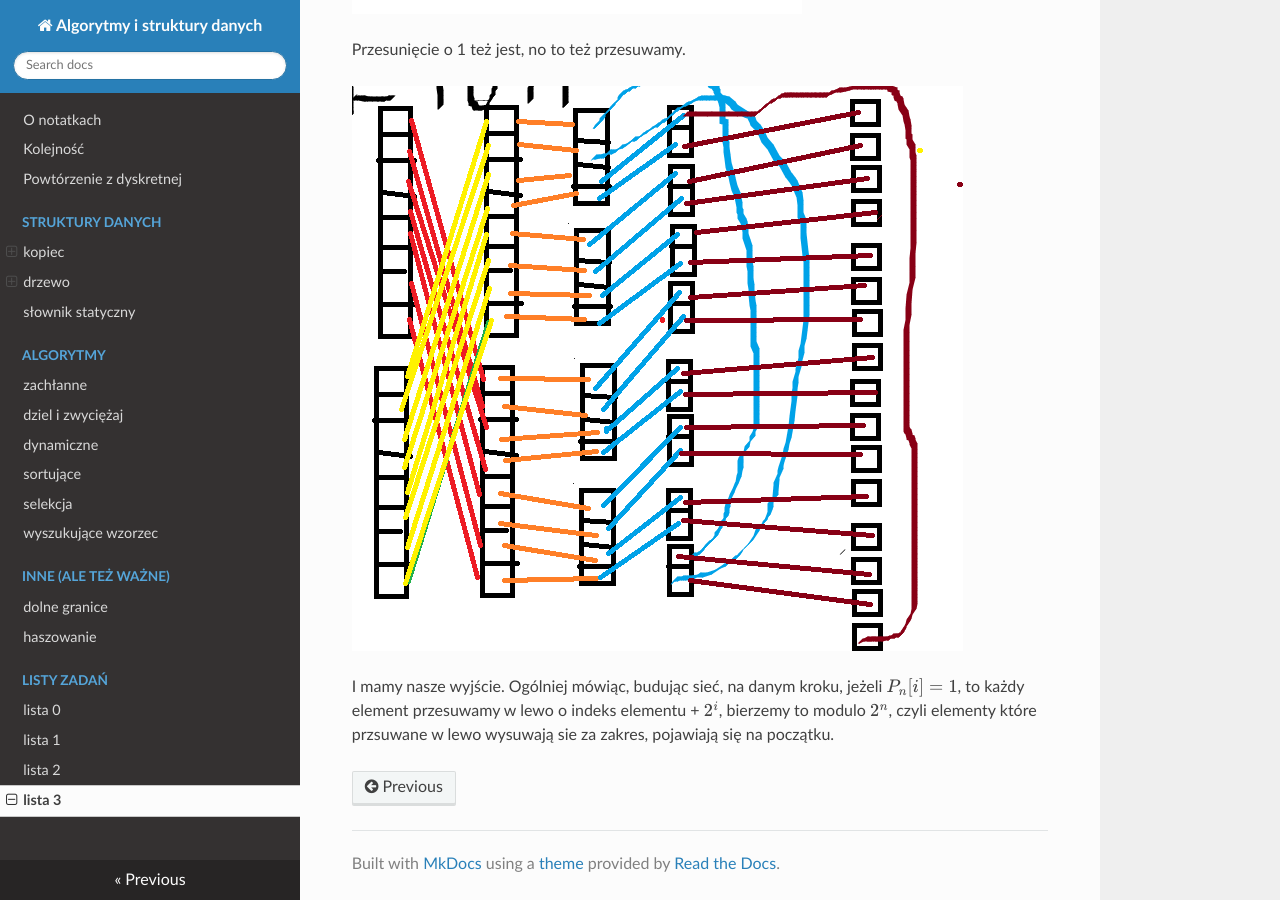
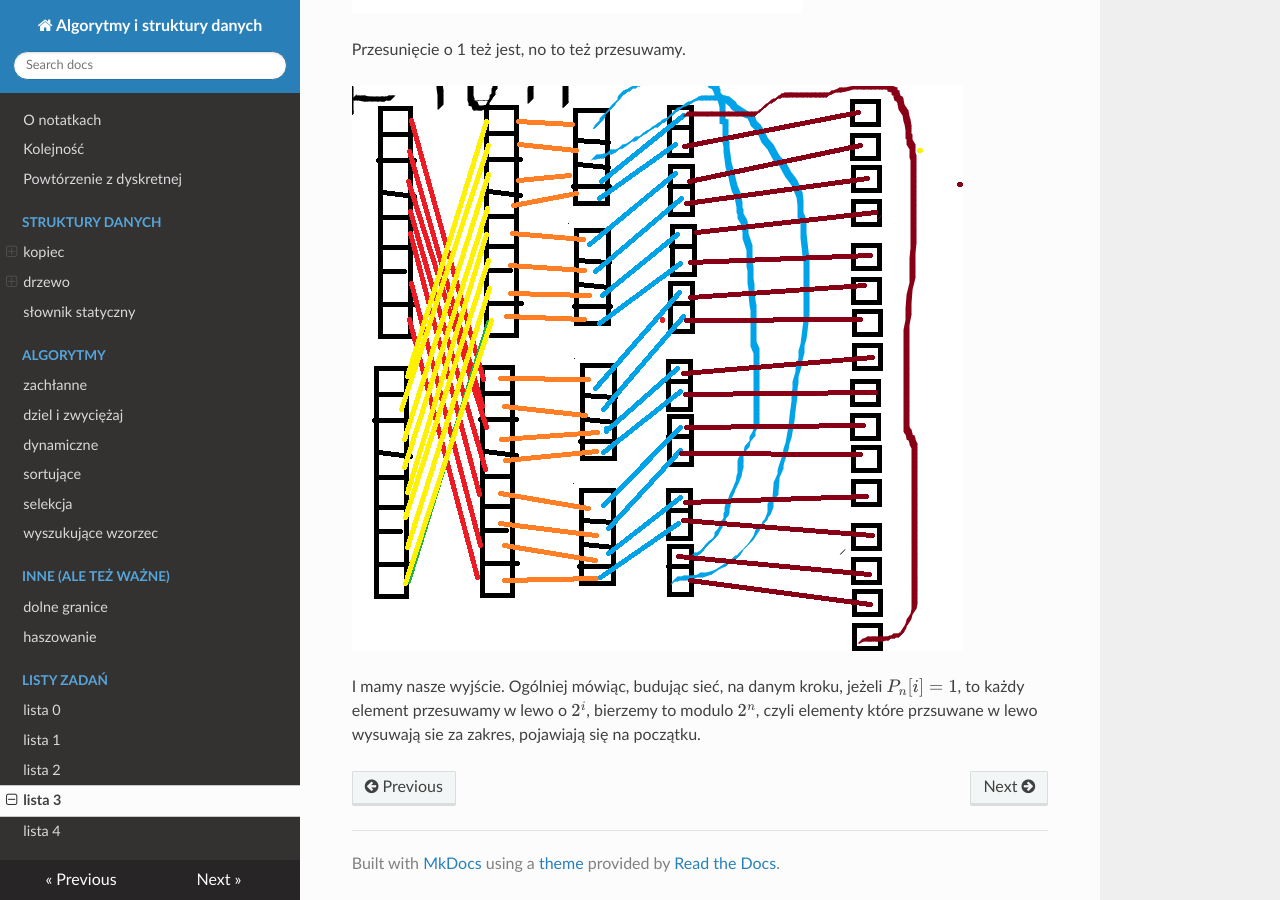
Before and after one commit to const-dominik/aisd-notatki, an MkDocs documentation site: the page built from docs/listy/3.md, in a window 1280 px wide and 900 px high, scrolled down 9885 px. Built offline with MkDocs 1.6.1, drawn with Linux system fonts in a browser that asks for light colours; nearby versions of some CDN libraries.

Commit message:
fix(3.8)

```diff
--- a/docs/listy/3.md
+++ b/docs/listy/3.md
@@ -157,4 +157,4 @@ Przesunięcie o 1 też jest, no to też przesuwamy.
 
 ![alt text](images/3_8_7.png)
 
-I mamy nasze wyjście. Ogólniej mówiąc, budując sieć, na danym kroku, jeżeli !!P_n[i] = 1!!, to każdy element przesuwamy w lewo o indeks elementu + !!2^i !!, bierzemy to modulo !!2^n!!, czyli elementy które przsuwane w lewo wysuwają sie za zakres, pojawiają się na początku.
+I mamy nasze wyjście. Ogólniej mówiąc, budując sieć, na danym kroku, jeżeli !!P_n[i] = 1!!, to każdy element przesuwamy w lewo o !!2^i !!, bierzemy to modulo !!2^n!!, czyli elementy które przsuwane w lewo wysuwają sie za zakres, pojawiają się na początku.
--- a/mkdocs.yml
+++ b/mkdocs.yml
@@ -43,3 +43,4 @@ nav:
           - lista 1: listy/1.md
           - lista 2: listy/2.md
           - lista 3: listy/3.md
+          - lista 4: listy/4.md
```
Also changed, not shown: docs/listy/4.md (added, +19 -0 lines), docs/listy/images/4_10.png (added), docs/listy/images/4_4.png (added), docs/listy/images/4_5.png (added), docs/listy/images/4_7.png (added), docs/listy/images/4_9.png (added).
